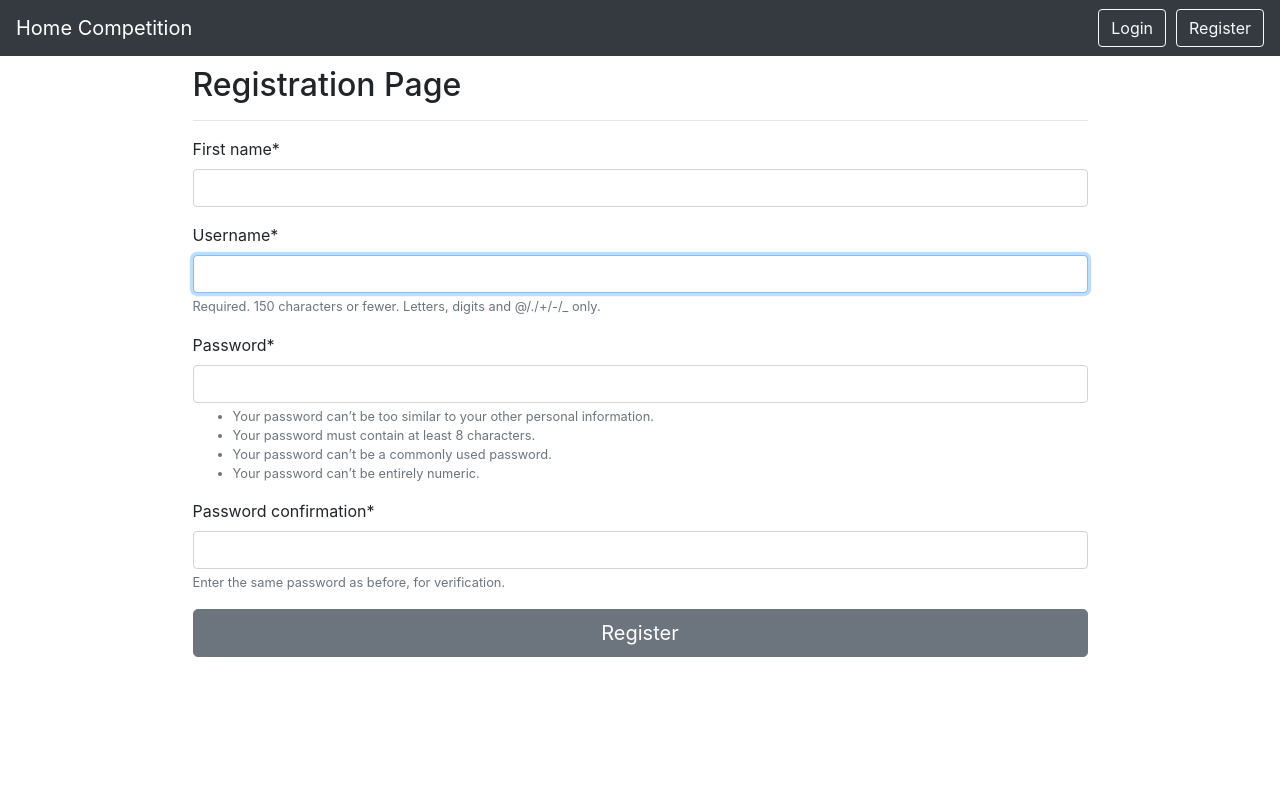
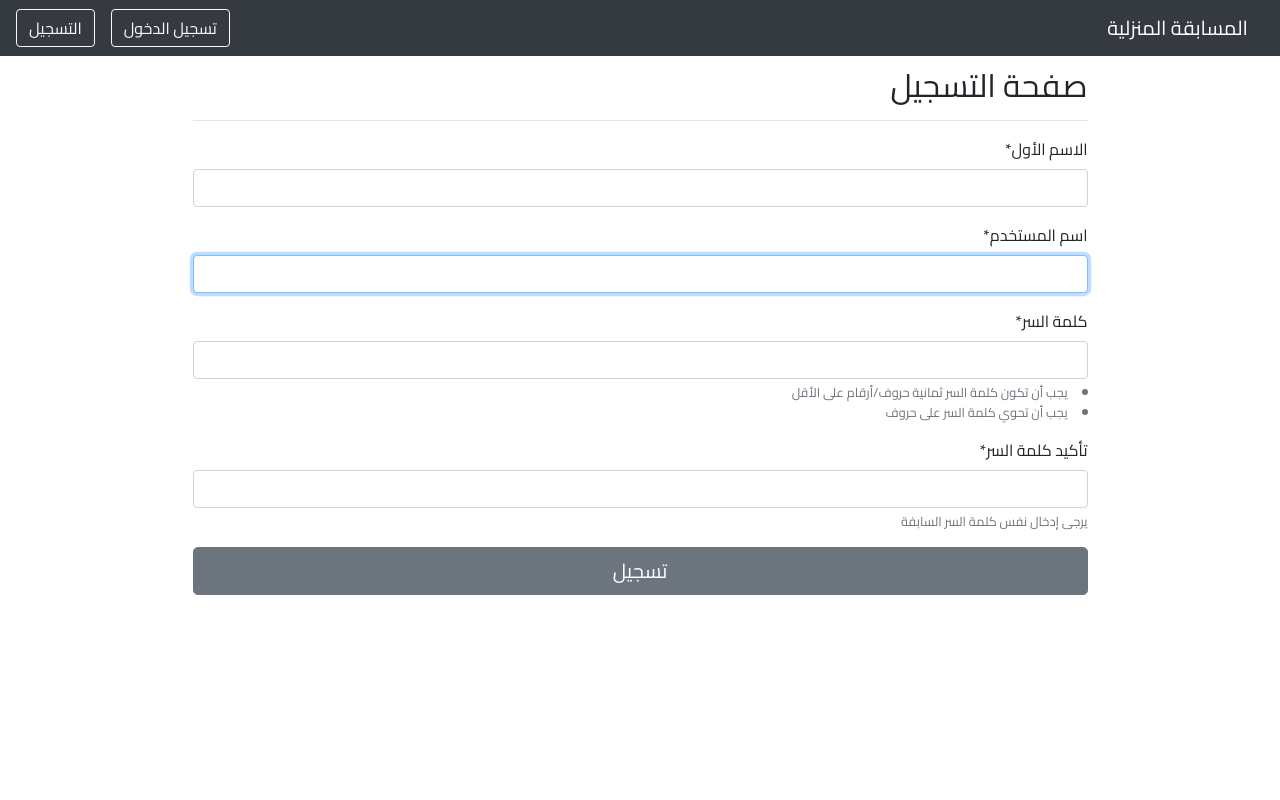
Before and after one commit to oabuhamdan/Ramadan_Competition, a Django app: page /register/ in a window 1280 px wide. Run offline with Django 3.2, Linux system fonts and the light colour scheme; some libraries are stand-ins or nearby versions.

Commit message:
Working on the registration page and the details page

```diff
--- a/home/forms.py
+++ b/home/forms.py
@@ -1,11 +1,34 @@
 from django import forms
+from django.contrib.auth.forms import AuthenticationForm
 from django.contrib.auth.forms import UserCreationForm
+from django.forms import TextInput, PasswordInput
+
 from users.models import CustomUser
 
 
 class RegisterForm(UserCreationForm):
-    first_name = forms.CharField(max_length=32)
+    first_name = forms.CharField(max_length=32, label="الاسم الأول")
+    username = forms.CharField(label='اسم المستخدم')
+    password1 = forms.CharField(
+        label="كلمة السر",
+        strip=False,
+        widget=forms.PasswordInput(attrs={'autocomplete': 'new-password'}),
+        help_text='<li>يجب أن تكون كلمة السر ثمانية حروف/أرقام على الأقل</li>'
+                  '<li>يجب أن تحوي كلمة السر على حروف</li>',
+    )
+    password2 = forms.CharField(
+        label="تأكيد كلمة السر",
+        widget=forms.PasswordInput(attrs={'autocomplete': 'new-password'}),
+        strip=False,
+        help_text="يرجى إدخال نفس كلمة السر السابفة",
+    )
 
     class Meta:
         model = CustomUser
         fields = ["first_name", "username", "password1", "password2"]
+
+
+class UserLoginForm(AuthenticationForm):
+    username = forms.CharField(widget=TextInput(attrs={'class': 'validate'}),
+                               label='اسم المستخدم')
+    password = forms.CharField(widget=PasswordInput(), label='كلمة السر')
--- a/home/static/css/base.css
+++ b/home/static/css/base.css
@@ -13,4 +13,14 @@ nav {
 
 html, body {
     height: 100%;
+    font-family: 'Cairo', sans-serif !important;
+    direction: rtl !important;
 }
+
+a {
+    font-family: 'Cairo', sans-serif !important;
+}
+
+.rtl-style {
+    text-align: right;
+}
--- a/home/templates/base.html
+++ b/home/templates/base.html
@@ -1,23 +1,26 @@
 <!DOCTYPE html>
-<html lang="en">
+<html tml dir="rtl" lang="ar">
 <head>
     {% load static %}
     <link rel="stylesheet" href="{% static 'css/base.css' %}">
     {% block custom_head %}{% endblock %}
     <meta charset="UTF-8">
     <meta name="viewport" content="width=device-width, initial-scale=1, shrink-to-fit=no">
+    <link href="https://fonts.googleapis.com/css2?family=Cairo&display=swap" rel="stylesheet">
     <link rel="stylesheet" href="https://maxcdn.bootstrapcdn.com/bootstrap/4.0.0/css/bootstrap.min.css"
           integrity="sha384-Gn5384xqQ1aoWXA+058RXPxPg6fy4IWvTNh0E263XmFcJlSAwiGgFAW/dAiS6JXm" crossorigin="anonymous">
-
+    <script src="https://ajax.googleapis.com/ajax/libs/jquery/3.5.1/jquery.min.js"></script>
+    <script src="https://maxcdn.bootstrapcdn.com/bootstrap/4.0.0/js/bootstrap.min.js"
+            crossorigin="anonymous"></script>
     <title>
         {% block title %}
-            Home Competition Website
+            موقع المسابقة المنزلية
         {% endblock %}
     </title>
 </head>
 <body class="main h-100">
 <nav class="navbar navbar-expand-lg navbar-dark bg-dark">
-    <a class="navbar-brand" href="#">Home Competition</a>
+    <a class="navbar-brand" href="/">المسابقة المنزلية</a>
     <button class="navbar-toggler" type="button" data-toggle="collapse" data-target="#navbarColor03"
             aria-controls="navbarColor03" aria-expanded="true" aria-label="Toggle navigation">
         <span class="navbar-toggler-icon"></span>
@@ -25,29 +28,32 @@
 
     <div class="navbar-collapse collapse show" id="navbarColor03">
         {% if user.is_authenticated %}
-        <ul class="navbar-nav mr-auto">
+            <ul class="navbar-nav ml-auto">
                 <li class="nav-item active">
                 </li>
                 <li class="nav-item {{ data.details.active }}">
-                <a class="nav-link" href="/details">Details</a>
+                    <a class="nav-link" href="/details">تفاصيل نتائج المستخدم</a>
                 </li>
                 <li class="nav-item {{ data.score.active }}">
-                <a class="nav-link" href="#">Score</a>
+                    <a class="nav-link" href="/score">تسجيل بيانات جديدة</a>
                 </li>
                 <li class="nav-item {{ data.about.active }}">
-                <a class="nav-link" href="#">About</a>
+                    <a class="nav-link" href="/about">حول</a>
                 </li>
             </ul>
+            <div class="form-inline mr-auto">
+                <a class="btn btn-outline-light my-2 my-sm-0 btn-md " href="/logout">تسجيل الخروج</a>
+            </div>
         {% else %}
-        <div class="form-inline ml-auto">
-            <a class="btn btn-outline-light my-2 my-sm-0 btn-md" href="/login">Login</a>
-            <a class="btn btn-outline-light my-2 my-sm-0 btn-md" style="margin-left: 10px" href="/register">Register</a>
+            <div class="form-inline mr-auto">
+                <a class="btn btn-outline-light my-2 my-sm-0 btn-md " href="/login">تسجيل الدخول</a>
+                <a class="btn btn-outline-light my-2 my-sm-0 btn-md mr-3" href="/register">التسجيل</a>
             </div>
         {% endif %}
     </div>
 </nav>
 <div id="content" class="container align-items-center">
-    <div class="container col-10">
+    <div class="container col-10 rtl-style">
         <div>
             <h2>{% block page_header %}{% endblock %}</h2>
             <hr>
@@ -60,14 +66,6 @@
         <small style="color: aliceblue">Copyright &copy; Osama AbuHamdan <span id="year"></span></small>
     </div>
 </footer>{% endcomment %}
-
-
-<script src="https://cdnjs.cloudflare.com/ajax/libs/jquery/3.5.1/jquery.js"
-        crossorigin="anonymous"></script>
-<script src="https://cdnjs.cloudflare.com/ajax/libs/jquery/3.5.1/jquery.min.js"
-        crossorigin="anonymous"></script>
-<script src="https://maxcdn.bootstrapcdn.com/bootstrap/4.0.0/js/bootstrap.min.js"
-        crossorigin="anonymous"></script>
 <script>
     document.getElementById("year").innerHTML = new Date().getFullYear();
 </script>
--- a/home/templates/index.html
+++ b/home/templates/index.html
@@ -1 +1,4 @@
 {% extends 'base.html' %}
+{% block content %}
+    <img src="../static/preview.png" style="max-inline-size: -webkit-fill-available;"/>
+{% endblock %}
--- a/home/templates/registration/login.html
+++ b/home/templates/registration/login.html
@@ -2,18 +2,18 @@
 {% load crispy_forms_filters %}
 
 {% block title %}
-    Login Page
+    تسجيل الدخول
 {% endblock %}
 {% load crispy_forms_tags %}
 
 {% block page_header %}
-    Login Page
+    تسجيل الدخول
 {% endblock %}
 {% block content %}
     <form method="post" class="form-group">
         {% csrf_token %}
         {{ form|crispy }}
-        <button type="submit" class="btn btn-secondary btn-lg btn-block">Login</button>
+        <button type="submit" class="btn btn-secondary btn-lg btn-block">دخول</button>
     </form>
 
     <script>
--- a/home/templates/registration/register.html
+++ b/home/templates/registration/register.html
@@ -2,17 +2,17 @@
 {% load crispy_forms_filters %}
 
 {% block title %}
-    Registration Page
+    صفحة التسجيل
 {% endblock %}
 {% load crispy_forms_tags %}
 
 {% block page_header %}
-    Registration Page
+    صفحة التسجيل
 {% endblock %}
 {% block content %}
     <form action="/register/" method="post">
         {% csrf_token %}
         {{ form|crispy }}
-        <button type="submit" class="btn btn-secondary btn-lg btn-block">Register</button>
+        <button type="submit" class="btn btn-secondary btn-lg btn-block">تسجيل</button>
     </form>
 {% endblock %}
--- a/home/urls.py
+++ b/home/urls.py
@@ -1,9 +1,15 @@
-from django.contrib import admin
 from django.urls import path, include
+
 from . import views
+from .forms import UserLoginForm
+from django.contrib.auth import views as v
 
 urlpatterns = [
     path("", views.show_home, name="Home"),
     path('register/', views.register, name="Register"),
+    path('login/',
+         v.LoginView.as_view(template_name="registration/login.html", authentication_form=UserLoginForm),
+         name='login'),
     path('', include("django.contrib.auth.urls")),
+
 ]
--- a/users/models.py
+++ b/users/models.py
@@ -28,6 +28,7 @@ class CustomUser(User):
 
 class PointsType(models.Model):
     name = models.CharField(max_length=64)
+    default_value = models.IntegerField()
 
     def __str__(self):
         return 'name: {}'.format(self.name)
--- a/users/urls.py
+++ b/users/urls.py
@@ -4,4 +4,5 @@ from . import views
 
 urlpatterns = [
     path('details/', views.details),
+    path('score/', views.score),
 ]
```
Also changed, not shown: HomeCompetetion/settings.py (+6 -6 lines), users/static/css/users.css (+9 -0 lines), users/templates/details.html (+12 -10 lines), users/templates/score.html (added, +65 -0 lines), users/views.py (+14 -1 lines), db.sqlite3. Lines whose indentation alone changed are shown as unchanged.
